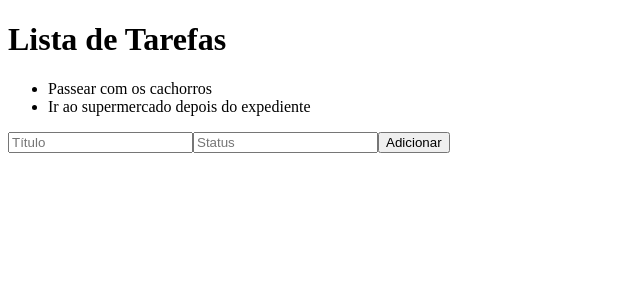
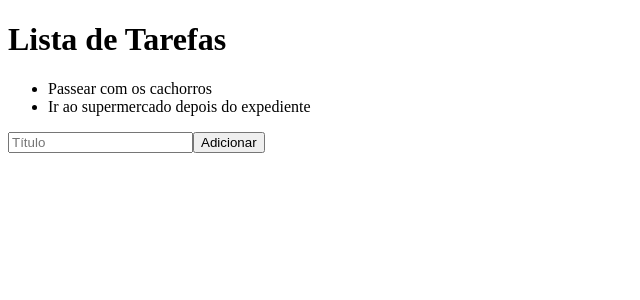
Before and after one commit to Vieired/todo-list, an Angular app: page / in a window 1280 px wide. Shown: the top 300 px of the page, without its empty margins (0-640 px from the left). Built offline with nearby package versions, Linux system fonts and the light colour scheme; data requests are answered from the project's data file.

Commit message:
fix: corrige status do item ao ser adicionado

```diff
--- a/src/app/app.component.html
+++ b/src/app/app.component.html
@@ -28,7 +28,8 @@
 <section>
   <form [formGroup]="form">
     <input type="text" formControlName="title" placeholder="Título">
-    <input type="text" formControlName="done" placeholder="Status">
+    <!-- <input type="checkbox" formControlName="done" value="Status">
+    <label for="done">Feito?</label> -->
     <button (click)="addTodo()">Adicionar</button>
   </form>
 </section>
--- a/src/app/app.component.ts
+++ b/src/app/app.component.ts
@@ -58,7 +58,9 @@ export class AppComponent implements OnInit {
   // }
 
   addTodo() {
-    // this.submitted = true;
+    // if(this.form.controls['done'].value !== true)
+    this.form.controls['done'].setValue(false);
+
     console.log(this.form.value)
     if(this.form.valid) {
       console.log('submit');
```
